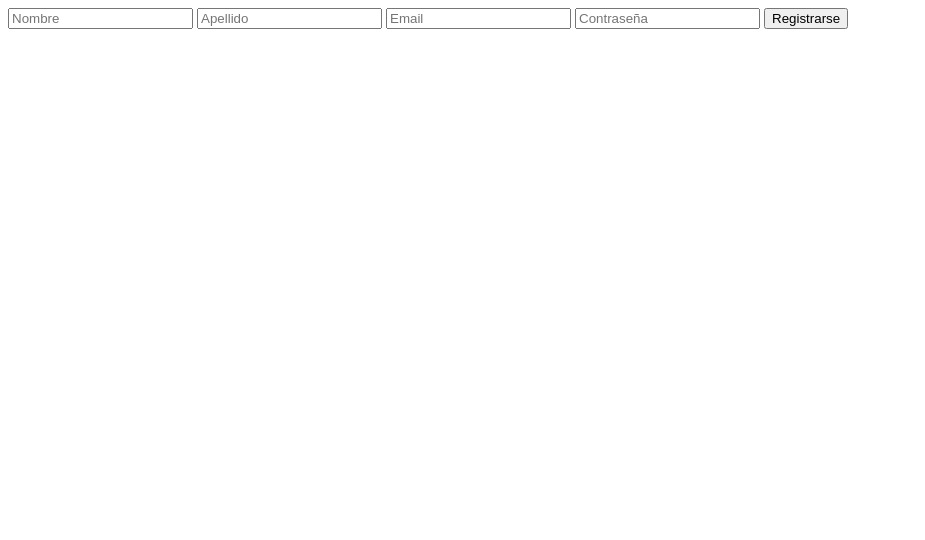
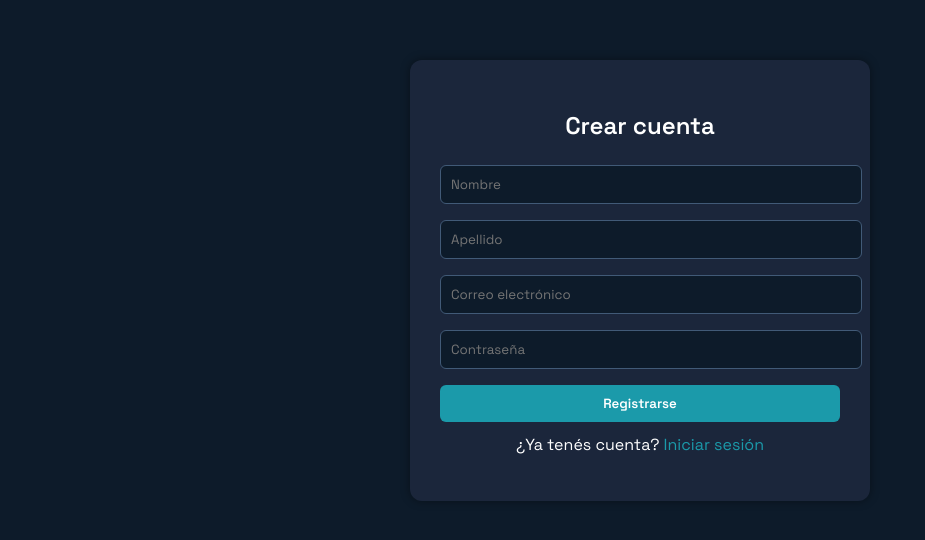
Before and after one commit to TeoFernandez/instagram_2.0, a PHP site: page /registro.php in a window 1280 px wide. Shown: the top 540 px of the page, without its empty margins (0-925 px from the left). Run offline with PHP 8.4, Linux system fonts and the light colour scheme.

Commit message:
Mejorar la interfaz de usuario en las páginas de inicio de sesión y registro, añadiendo estilos y mensajes de error más claros.

```diff
--- a/registro.php
+++ b/registro.php
@@ -8,11 +8,9 @@ if ($_SERVER["REQUEST_METHOD"] == "POST") {
     $email = trim($_POST["email"]);
     $contraseña = $_POST["contraseña"];
 
-    // Validación
     if (!preg_match('/^(?=.*[A-Z])(?=.*\d)[A-Za-z\d]{8,16}$/', $contraseña)) {
-        $errores = "La contraseña debe tener entre 8 y 16 caracteres, incluir una mayúscula y un número.";
+        $errores = "❌ La contraseña debe tener entre 8 y 16 caracteres, incluir una mayúscula y un número.";
     } else {
-        // Hash + Insert
         $hash = password_hash($contraseña, PASSWORD_DEFAULT);
 
         $stmt = $conn->prepare("INSERT INTO usuarios (nombre, apellido, email, contraseña) VALUES (?, ?, ?, ?)");
@@ -21,17 +19,40 @@ if ($_SERVER["REQUEST_METHOD"] == "POST") {
             header("Location: login.php");
             exit;
         } catch (PDOException $e) {
-            $errores = "Error: el correo ya está registrado.";
+            $errores = "❌ Ese correo ya está registrado.";
         }
     }
 }
 ?>
 
+<!DOCTYPE html>
+<html lang="es">
+<head>
+    <meta charset="UTF-8">
+    <title>Registrarse - Social DEV TyN</title>
+    <link href="https://fonts.googleapis.com/css2?family=Space+Grotesk:wght@400;600&display=swap" rel="stylesheet">
+    <link rel="stylesheet" href="assets/css/base.css">
+    <link rel="stylesheet" href="assets/css/auth.css">
+
+</head>
+<body>
+
+    <div class="auth-container">
+        <h2>Crear cuenta</h2>
+
+        <?php if ($errores): ?>
+        <div class="error"><?= $errores ?></div>
+        <?php endif; ?>
+
         <form method="POST">
         <input type="text" name="nombre" placeholder="Nombre" required>
         <input type="text" name="apellido" placeholder="Apellido" required>
-    <input type="email" name="email" placeholder="Email" required>
+        <input type="email" name="email" placeholder="Correo electrónico" required>
         <input type="password" name="contraseña" placeholder="Contraseña" required>
         <button type="submit">Registrarse</button>
-    <p style="color:red"><?= $errores ?></p>
         </form>
+
+        <p>¿Ya tenés cuenta? <a href="login.php">Iniciar sesión</a></p>
+    </div>
+</body>
+</html>
```
Also changed, not shown: login.php (+28 -7 lines), includes/navbar.php (added). Lines whose indentation alone changed are shown as unchanged.
